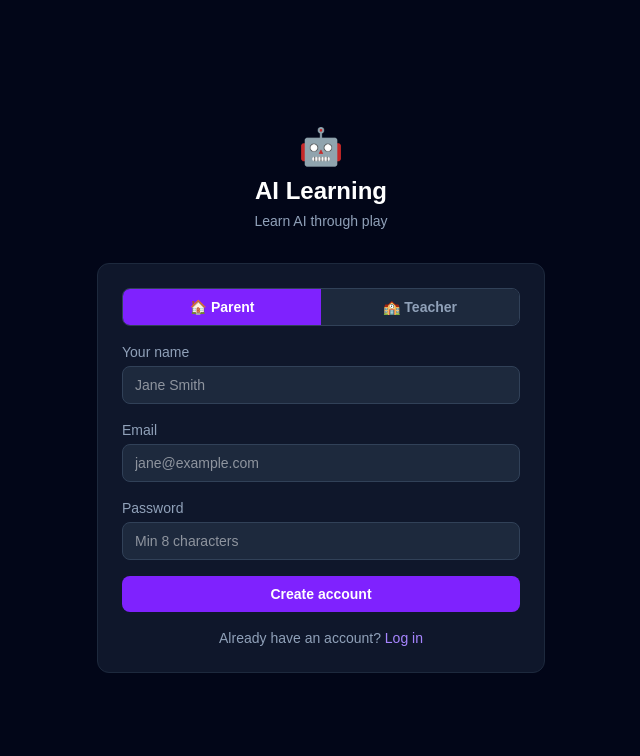
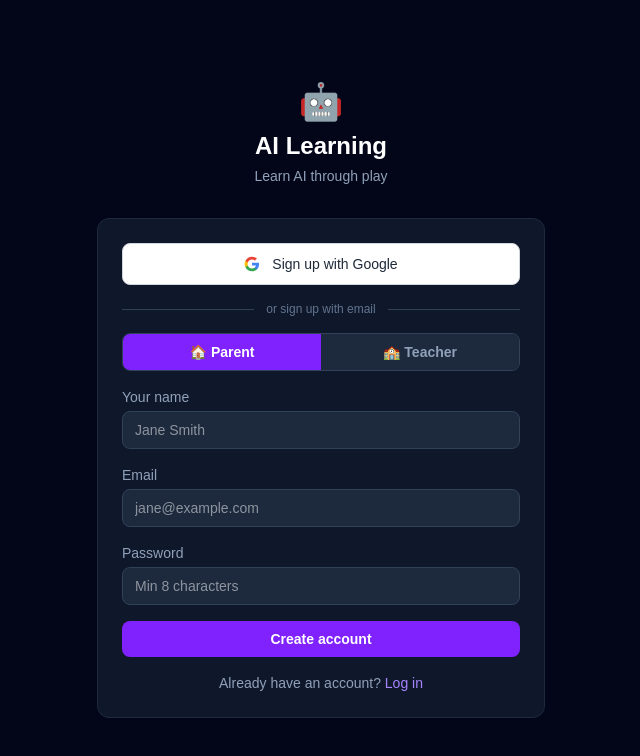
Before and after one commit to rkadel1488/ai-learning, a Next.js app: page /signup in a window 1280 px wide. Shown: the top 756 px of the page, without its empty margins (319-959 px from the left). Built offline with nearby package versions, Linux system fonts and the light colour scheme.

Commit message:
feat: Google OAuth login/signup with auth callback route

```diff
--- /dev/null
+++ b/app/auth/callback/route.ts
@@ -0,0 +1,56 @@
+import { createServerClient } from '@supabase/ssr'
+import { cookies } from 'next/headers'
+import { NextResponse, type NextRequest } from 'next/server'
+
+export async function GET(request: NextRequest) {
+  const { searchParams, origin } = new URL(request.url)
+  const code = searchParams.get('code')
+  const next = searchParams.get('next') ?? '/dashboard'
+
+  if (!code) {
+    return NextResponse.redirect(`${origin}/login?error=missing_code`)
+  }
+
+  const cookieStore = await cookies()
+  const supabase = createServerClient(
+    process.env.NEXT_PUBLIC_SUPABASE_URL!,
+    process.env.NEXT_PUBLIC_SUPABASE_ANON_KEY!,
+    {
+      cookies: {
+        getAll: () => cookieStore.getAll(),
+        setAll: (cookiesToSet) => {
+          cookiesToSet.forEach(({ name, value, options }) =>
+            cookieStore.set(name, value, options)
+          )
+        },
+      },
+    }
+  )
+
+  const { data, error } = await supabase.auth.exchangeCodeForSession(code)
+
+  if (error || !data.user) {
+    return NextResponse.redirect(`${origin}/login?error=auth_failed`)
+  }
+
+  // Create public.users row if it doesn't exist yet (first Google login)
+  const { data: existing } = await supabase
+    .from('users')
+    .select('id, role')
+    .eq('id', data.user.id)
+    .single()
+
+  if (!existing) {
+    const meta = data.user.user_metadata
+    await supabase.from('users').insert({
+      id: data.user.id,
+      email: data.user.email!,
+      role: (meta?.role as 'parent' | 'teacher') ?? 'parent',
+      name: meta?.full_name ?? meta?.name ?? null,
+    })
+    return NextResponse.redirect(`${origin}/onboarding`)
+  }
+
+  const dest = existing.role === 'teacher' ? '/teacher/dashboard' : next
+  return NextResponse.redirect(`${origin}${dest}`)
+}
--- /dev/null
+++ b/components/auth/GoogleButton.tsx
@@ -0,0 +1,39 @@
+'use client'
+import { useState } from 'react'
+import { createClient } from '@/lib/supabase/client'
+
+export function GoogleButton({ label = 'Continue with Google' }: { label?: string }) {
+  const [loading, setLoading] = useState(false)
+
+  async function handleGoogle() {
+    setLoading(true)
+    const supabase = createClient()
+    await supabase.auth.signInWithOAuth({
+      provider: 'google',
+      options: {
+        redirectTo: `${window.location.origin}/auth/callback`,
+      },
+    })
+  }
+
+  return (
+    <button
+      type="button"
+      onClick={handleGoogle}
+      disabled={loading}
+      className="w-full flex items-center justify-center gap-3 bg-white hover:bg-gray-50 text-gray-800 font-medium text-sm py-2.5 px-4 rounded-lg border border-gray-300 transition-colors disabled:opacity-60"
+    >
+      {loading ? (
+        <span className="w-4 h-4 border-2 border-gray-400 border-t-transparent rounded-full animate-spin" />
+      ) : (
+        <svg className="w-4 h-4" viewBox="0 0 24 24">
+          <path fill="#4285F4" d="M22.56 12.25c0-.78-.07-1.53-.2-2.25H12v4.26h5.92c-.26 1.37-1.04 2.53-2.21 3.31v2.77h3.57c2.08-1.92 3.28-4.74 3.28-8.09z"/>
+          <path fill="#34A853" d="M12 23c2.97 0 5.46-.98 7.28-2.66l-3.57-2.77c-.98.66-2.23 1.06-3.71 1.06-2.86 0-5.29-1.93-6.16-4.53H2.18v2.84C3.99 20.53 7.7 23 12 23z"/>
+          <path fill="#FBBC05" d="M5.84 14.09c-.22-.66-.35-1.36-.35-2.09s.13-1.43.35-2.09V7.07H2.18C1.43 8.55 1 10.22 1 12s.43 3.45 1.18 4.93l3.66-2.84z"/>
+          <path fill="#EA4335" d="M12 5.38c1.62 0 3.06.56 4.21 1.64l3.15-3.15C17.45 2.09 14.97 1 12 1 7.7 1 3.99 3.47 2.18 7.07l3.66 2.84c.87-2.6 3.3-4.53 6.16-4.53z"/>
+        </svg>
+      )}
+      {loading ? 'Redirecting...' : label}
+    </button>
+  )
+}
--- a/components/auth/LoginForm.tsx
+++ b/components/auth/LoginForm.tsx
@@ -3,6 +3,7 @@ import { useState } from 'react'
 import { useRouter } from 'next/navigation'
 import { createClient } from '@/lib/supabase/client'
 import { Button } from '@/components/ui/Button'
+import { GoogleButton } from './GoogleButton'
 
 export function LoginForm() {
   const router = useRouter()
@@ -33,7 +34,16 @@ export function LoginForm() {
   }
 
   return (
-    <form onSubmit={handleSubmit} className="bg-slate-900 border border-slate-800 rounded-xl p-6 space-y-4">
+    <div className="bg-slate-900 border border-slate-800 rounded-xl p-6 space-y-4">
+      <GoogleButton label="Continue with Google" />
+
+      <div className="flex items-center gap-3">
+        <div className="flex-1 h-px bg-slate-700" />
+        <span className="text-xs text-slate-500">or</span>
+        <div className="flex-1 h-px bg-slate-700" />
+      </div>
+
+      <form onSubmit={handleSubmit} className="space-y-4">
         <div>
           <label className="block text-sm text-slate-400 mb-1">Email</label>
           <input
@@ -61,11 +71,12 @@ export function LoginForm() {
         <Button type="submit" loading={loading} className="w-full">
           Log in
         </Button>
+      </form>
 
       <p className="text-center text-slate-400 text-sm">
         No account?{' '}
         <a href="/signup" className="text-violet-400 hover:underline">Sign up free</a>
       </p>
-    </form>
+    </div>
   )
 }
--- a/components/auth/SignUpForm.tsx
+++ b/components/auth/SignUpForm.tsx
@@ -3,6 +3,7 @@ import { useState } from 'react'
 import { useRouter } from 'next/navigation'
 import { createClient } from '@/lib/supabase/client'
 import { Button } from '@/components/ui/Button'
+import { GoogleButton } from './GoogleButton'
 import type { UserRole } from '@/lib/supabase/types'
 
 export function SignUpForm() {
@@ -49,7 +50,16 @@ export function SignUpForm() {
   }
 
   return (
-    <form onSubmit={handleSubmit} className="bg-slate-900 border border-slate-800 rounded-xl p-6 space-y-4">
+    <div className="bg-slate-900 border border-slate-800 rounded-xl p-6 space-y-4">
+      <GoogleButton label="Sign up with Google" />
+
+      <div className="flex items-center gap-3">
+        <div className="flex-1 h-px bg-slate-700" />
+        <span className="text-xs text-slate-500">or sign up with email</span>
+        <div className="flex-1 h-px bg-slate-700" />
+      </div>
+
+    <form onSubmit={handleSubmit} className="space-y-4">
       {/* Role toggle */}
       <div className="flex rounded-lg overflow-hidden border border-slate-700">
         {(['parent', 'teacher'] as UserRole[]).map((r) => (
@@ -114,5 +124,6 @@ export function SignUpForm() {
         <a href="/login" className="text-violet-400 hover:underline">Log in</a>
       </p>
     </form>
+    </div>
   )
 }
```
Lines whose indentation alone changed are shown as unchanged.
